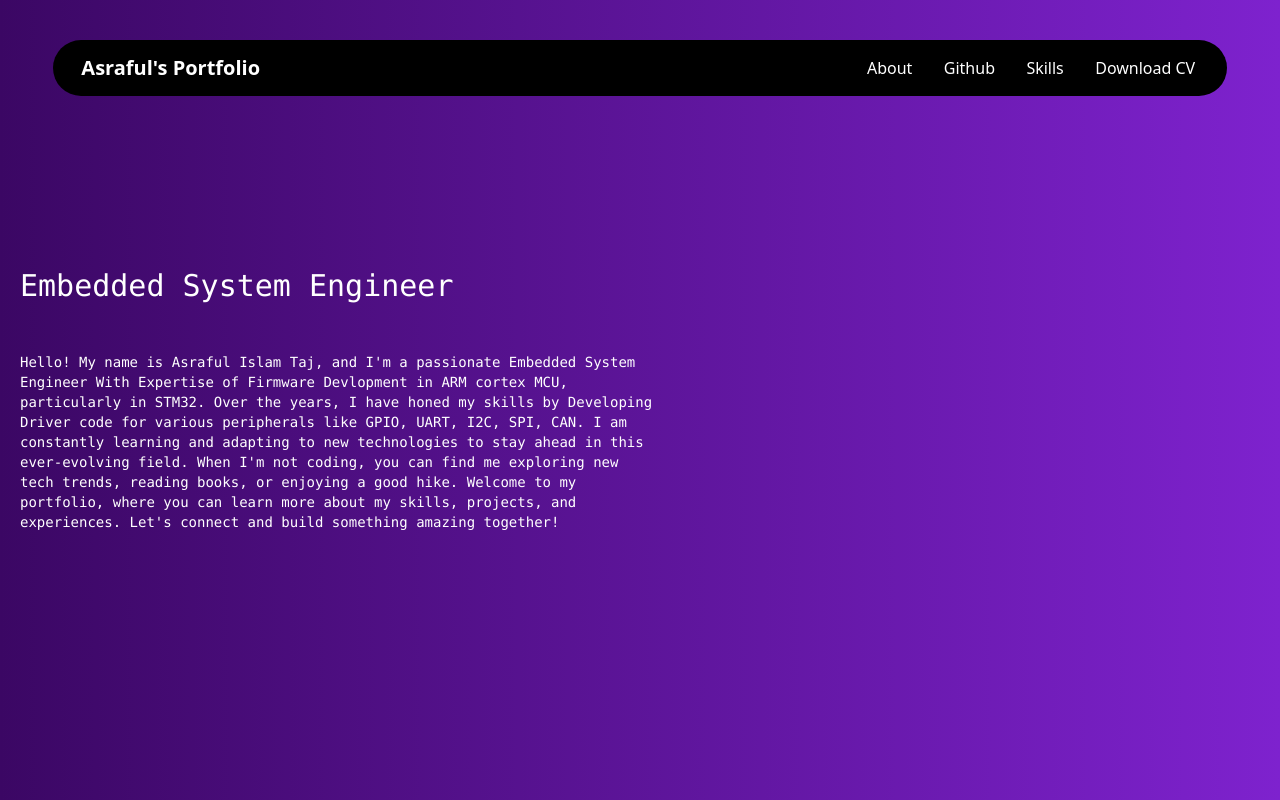
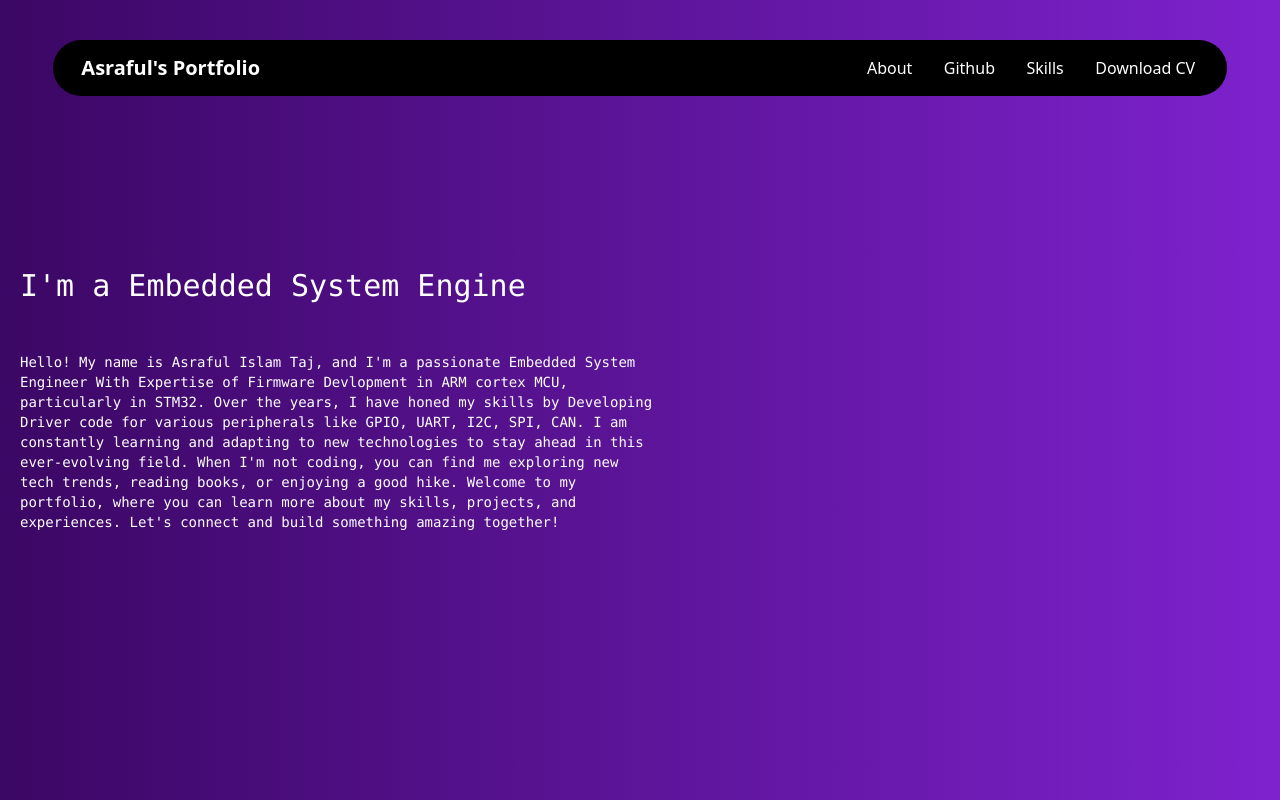
Before and after one commit to undefined2001/portfolio, a React (Vite) app: page / in a window 1280 px wide. Shown: the top 800 px of the page. Built offline with nearby package versions, Linux system fonts and the light colour scheme.

Commit message:
New Design is being updated

```diff
--- a/src/components/Description.jsx
+++ b/src/components/Description.jsx
@@ -10,20 +10,20 @@ export default function Description({ data }) {
                             // Same substring at the start will only be typed out once, initially
                             '',
                             1000, // wait 1s before replacing "Mice" with "Hamsters"
-                            data.name,
+                            `I'm ${data.name}`,
                             1000,
-                            data.profession,
+                            `I'm a ${data.profession}`,
                             1000,
                             'We produce food for Chinchillas',
                             1000
                         ]}
                         wrapper="span"
-                        speed={50}
-                        style={{display: 'inline-block', color: 'white'}}
+                        speed={40}
+                        style={{ display: 'inline-block', color: 'white' }}
                         repeat={Infinity}
                         className="ml-5 mb-5 sm:min-h-16 font-mono sm:text-2xl lg:text-3xl"
                     />
-                    <p className="mx-10 lg:w-1/2 sm:h-1/2 sm:w-full sm:text-sm sm:mx-5 text-xl text-white font-mono">
+                    <p className="lg:ml-5 lg:w-1/2 sm:h-1/2 sm:w-100 sm:text-sm sm:mx-5 text-xl text-white font-mono">
                         {data.description}
                     </p>
                 </div>
```
